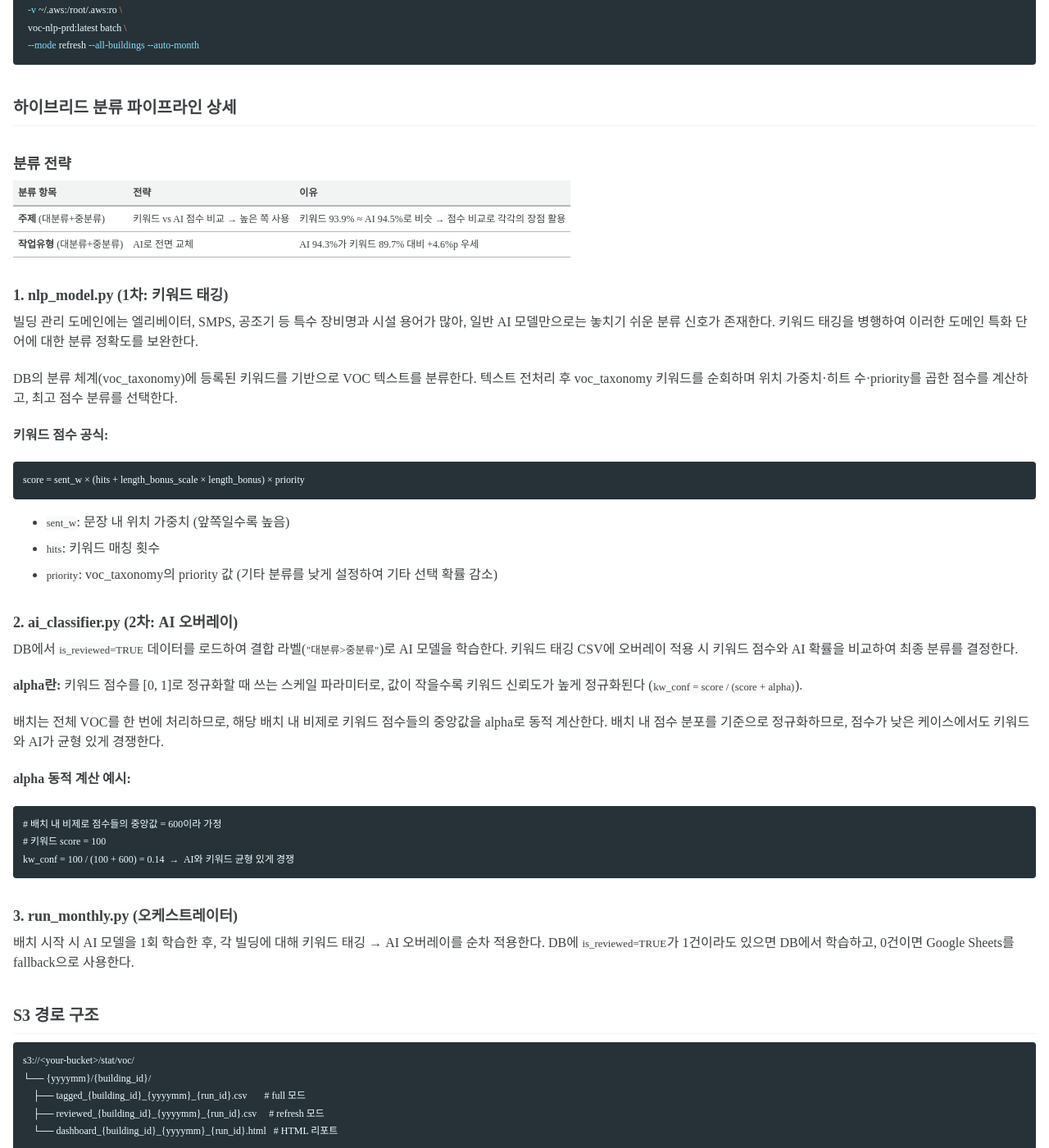
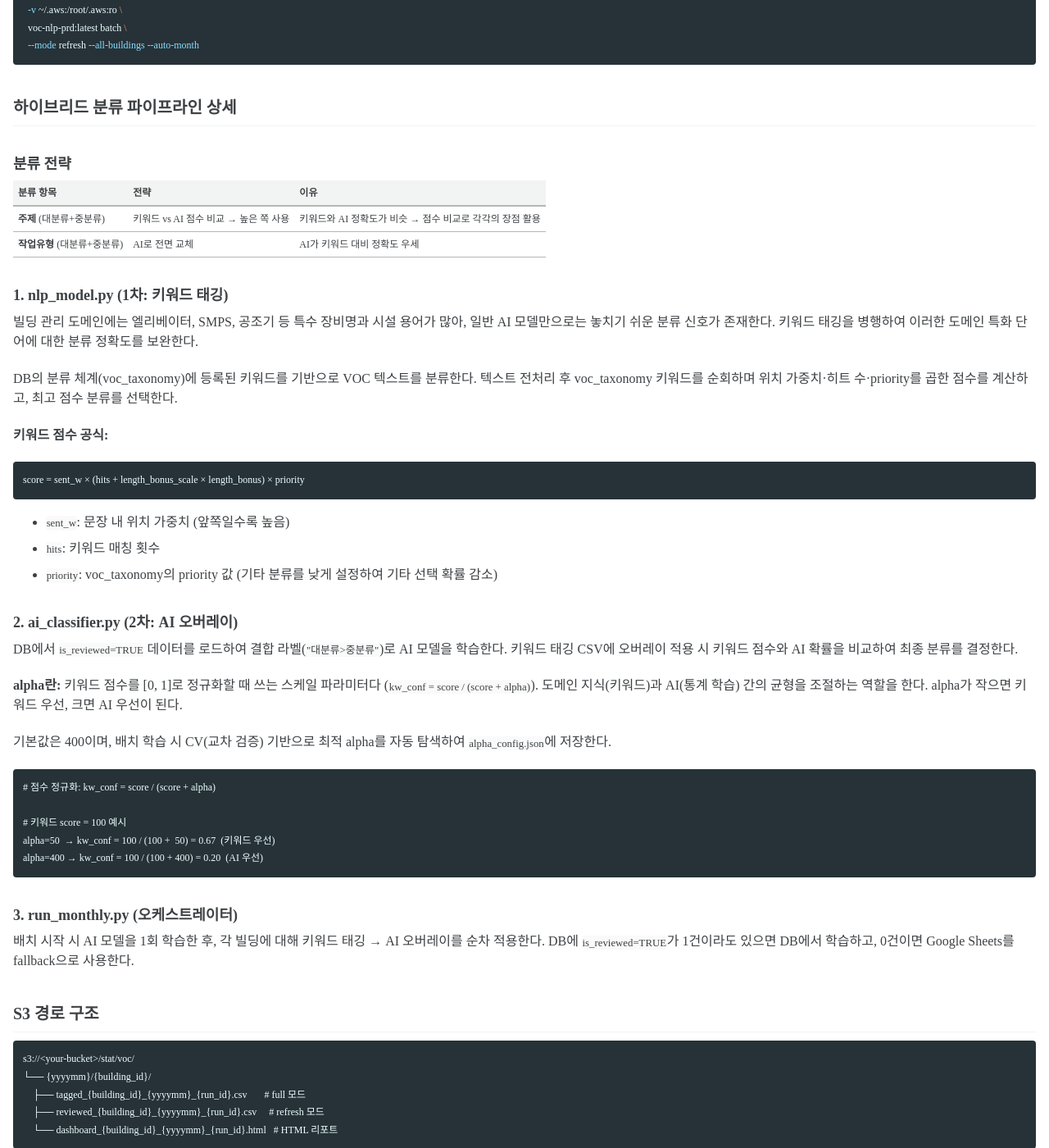
Before and after one commit to dasoldasol/dasoldasol.github.io, a Jekyll site: the page built from _posts/2026-01-16-voc-nlp-pipeline.md, in a window 1280 px wide and 1400 px high, scrolled down 5242 px. Shown: the whole window at 82% size. Built offline with Jekyll 4.4.1, drawn with Linux system fonts in a browser that asks for light colours; cached includes are drawn as plain includes; some web fonts are replaced; some of the changed text lies outside the part shown.

Commit message:
update: VOC NLP 블로그 alpha=400 반영 및 정확도 수치 제거

````diff
--- a/_posts/2026-01-16-voc-nlp-pipeline.md
+++ b/_posts/2026-01-16-voc-nlp-pipeline.md
@@ -258,8 +258,8 @@ docker run --rm -e ENV=prd \
 
 | 분류 항목 | 전략 | 이유 |
 |-----------|------|------|
-| **주제** (대분류+중분류) | 키워드 vs AI 점수 비교 → 높은 쪽 사용 | 키워드 93.9% ≈ AI 94.5%로 비슷 → 점수 비교로 각각의 장점 활용 |
-| **작업유형** (대분류+중분류) | AI로 전면 교체 | AI 94.3%가 키워드 89.7% 대비 +4.6%p 우세 |
+| **주제** (대분류+중분류) | 키워드 vs AI 점수 비교 → 높은 쪽 사용 | 키워드와 AI 정확도가 비슷 → 점수 비교로 각각의 장점 활용 |
+| **작업유형** (대분류+중분류) | AI로 전면 교체 | AI가 키워드 대비 정확도 우세 |
 
 ### 1. nlp_model.py (1차: 키워드 태깅)
 
@@ -281,16 +281,16 @@ score = sent_w × (hits + length_bonus_scale × length_bonus) × priority
 
 DB에서 `is_reviewed=TRUE` 데이터를 로드하여 결합 라벨(`"대분류>중분류"`)로 AI 모델을 학습한다. 키워드 태깅 CSV에 오버레이 적용 시 키워드 점수와 AI 확률을 비교하여 최종 분류를 결정한다.
 
-**alpha란:** 키워드 점수를 [0, 1]로 정규화할 때 쓰는 스케일 파라미터로, 값이 작을수록 키워드 신뢰도가 높게 정규화된다 (`kw_conf = score / (score + alpha)`).
+**alpha란:** 키워드 점수를 [0, 1]로 정규화할 때 쓰는 스케일 파라미터다 (`kw_conf = score / (score + alpha)`). 도메인 지식(키워드)과 AI(통계 학습) 간의 균형을 조절하는 역할을 한다. alpha가 작으면 키워드 우선, 크면 AI 우선이 된다.
 
-배치는 전체 VOC를 한 번에 처리하므로, 해당 배치 내 비제로 키워드 점수들의 중앙값을 alpha로 동적 계산한다. 배치 내 점수 분포를 기준으로 정규화하므로, 점수가 낮은 케이스에서도 키워드와 AI가 균형 있게 경쟁한다.
-
-**alpha 동적 계산 예시:**
+기본값은 400이며, 배치 학습 시 CV(교차 검증) 기반으로 최적 alpha를 자동 탐색하여 `alpha_config.json`에 저장한다.
 
 ```
-# 배치 내 비제로 점수들의 중앙값 = 600이라 가정
-# 키워드 score = 100
-kw_conf = 100 / (100 + 600) = 0.14  →  AI와 키워드 균형 있게 경쟁
+# 점수 정규화: kw_conf = score / (score + alpha)
+
+# 키워드 score = 100 예시
+alpha=50  → kw_conf = 100 / (100 +  50) = 0.67  (키워드 우선)
+alpha=400 → kw_conf = 100 / (100 + 400) = 0.20  (AI 우선)
 ```
 
 ### 3. run_monthly.py (오케스트레이터)
@@ -356,20 +356,13 @@ refresh 실행 시마다 검수완료=Y 데이터가 DB에 is_reviewed=TRUE로
   → 매달 학습 데이터가 늘어날수록 모델 정확도 향상
 ```
 
-## 분류 정확도
+## 분류 전략 성과
 
-검수 완료 4,726건 기반, 5-fold 교차 검증 결과:
+**하이브리드 전략의 효과:**
+- 주제: 키워드와 AI 정확도가 비슷 → 점수 비교로 각각의 장점 활용, 키워드 매칭 실패(기타) 케이스를 AI가 보완
+- 작업유형: AI가 키워드 대비 정확도 우세 → AI로 전면 교체
 
-| 분류 항목 | 키워드 | AI (결합 모델) | 비고 |
-|-----------|--------|---------------|------|
-| 주제 대분류 | 93.9% | **94.5%** | AI 우세 (+0.6%p) |
-| 주제 중분류 | 88.1% | **88.4%** | AI 우세 (+0.3%p) |
-| 작업유형 대분류 | 89.7% | **94.3%** | AI 우세 (+4.6%p) |
-| 작업유형 중분류 | 84.9% | **89.5%** | AI 우세 (+4.5%p) |
-
-**하이브리드 전략의 성과:**
-- 작업유형: AI 전면 교체로 +4.5~4.6%p 정확도 향상
-- 주제: 키워드(93.9%)와 AI(94.5%)가 비슷 → 점수 비교로 각각의 장점 활용, 키워드 매칭 실패(기타) 케이스를 AI가 보완
+학습 데이터가 축적될수록 AI 정확도가 지속 향상되며, alpha 최적화를 통해 키워드와 AI 간 균형을 자동 조정한다.
 
 ## 스케줄링 (APScheduler + Docker)
 
--- a/_posts/2026-02-27-voc-nlp-api.md
+++ b/_posts/2026-02-27-voc-nlp-api.md
@@ -101,6 +101,8 @@ Response : { "status": "ok" | "no_model",
              "model_loaded": bool,           -- api_models
              "batch_model_loaded": bool,     -- batch_models
              "keyword_tagger_loaded": bool,
+             "batch_alpha": float,
+             "api_alpha": float,
              "models_dir": str }
 ```
 
@@ -108,10 +110,10 @@ Response : { "status": "ok" | "no_model",
 
 VOC 등록 시점에는 아직 reply(작업자 답변)가 없다. reply는 분류 정확도에 결정적인 단서를 제공하므로, 모델을 용도별로 분리한다.
 
-| 모델 파일 | 학습 입력 | 정확도 | 사용 엔드포인트 |
-|-----------|----------|--------|----------------|
-| `batch_models.pkl` | title + request_contents + reply | 89~94% | `/classify-with-reply`, 배치 AI 오버레이 |
-| `api_models.pkl` | title + request_contents (reply 제외) | ~85% | `/classify` |
+| 모델 파일 | 학습 입력 | 사용 엔드포인트 |
+|-----------|----------|----------------|
+| `batch_models.pkl` | title + request_contents + reply | `/classify-with-reply`, 배치 AI 오버레이 |
+| `api_models.pkl` | title + request_contents (reply 제외) | `/classify` |
 
 두 모델은 full 배치 실행 시 동시에 학습된다. `/classify`는 api_models를, `/classify-with-reply`는 batch_models를 사용하여 추론한다.
 
@@ -142,26 +144,23 @@ API `/classify`는 배치와 같은 키워드+AI 하이브리드 방식을 사
 | kw_conf > ai_proba | 키워드 결과 사용 |
 | ai_proba >= kw_conf | AI 결과 사용 |
 
-**작업유형 분류:** AI로 전면 교체 (배치 실험 결과 AI 94.3% vs 키워드 89.7%, +4.6%p)
+**작업유형 분류:** AI 단독 사용 (키워드 대비 정확도 우세)
 
-**alpha란:** 키워드 점수를 [0, 1]로 정규화할 때 쓰는 스케일 파라미터로, 값이 작을수록 키워드 신뢰도가 높게 정규화된다 (`kw_conf = score / (score + alpha)`).
-
-**alpha 고정 이유:**
-
-배치는 전체 VOC를 한 번에 처리하므로, 해당 배치 내 비제로 키워드 점수들의 중앙값을 alpha로 동적 계산할 수 있다. API는 요청이 1건씩 들어오므로 중앙값을 계산할 대상 자체가 없다. 따라서 미리 결정된 고정값을 사용하며, `KEYWORD_ALPHA=50`은 reply 없는 상황에서 키워드를 우선하겠다는 정책을 반영한 값이다.
+**alpha란:** 키워드 점수를 [0, 1]로 정규화할 때 쓰는 스케일 파라미터다 (`kw_conf = score / (score + alpha)`). 도메인 지식(키워드)과 AI(통계 학습) 간의 균형을 조절하는 역할을 한다. alpha가 작으면 키워드 우선, 크면 AI 우선이 된다.
 
 ```
 # 점수 정규화: kw_conf = score / (score + alpha)
 
 # 키워드 score = 100 예시
-배치  alpha=600 (동적, 비제로 중앙값) → kw_conf = 100 / (100 + 600) = 0.14
-API   alpha=50  (고정, 1건씩 처리)   → kw_conf = 100 / (100 +  50) = 0.67
+alpha=50  → kw_conf = 100 / (100 +  50) = 0.67  (키워드 우선)
+alpha=400 → kw_conf = 100 / (100 + 400) = 0.20  (AI 우선)
 ```
+
+기본값은 400이며, 배치 학습 시 CV(교차 검증) 기반으로 최적 alpha를 자동 탐색하여 `alpha_config.json`에 저장한다. API는 이 값을 로드하여 사용한다.
 
 | alpha | 계산 방식 | 적용 |
 |-------|----------|------|
-| 비제로 점수 중앙값 (~500~780) | 동적 (배치 내 전체 분포 기준) | 배치 |
-| 50 (고정) | 고정 (1건씩 처리, 중앙값 계산 불가) | API |
+| 400 (기본값) | 배치 학습 시 CV 기반 자동 최적화 | 배치 + API |
 
 startup 시 로컬 모델(batch + api 모두)을 로드하고, voc_taxonomy와 텍스트 사전을 메모리에 캐싱한다.
 
@@ -251,7 +250,7 @@ OUT_DIR=/app/output
 MODELS_DIR=/app/output/models
 
 # 키워드 하이브리드 alpha (API 고정)
-KEYWORD_ALPHA=50
+KEYWORD_ALPHA=400
 ```
 
 ## 운영 검증
````
Also changed, not shown: other parts of _posts/2026-02-27-voc-nlp-api.md (+1 -1 lines).
